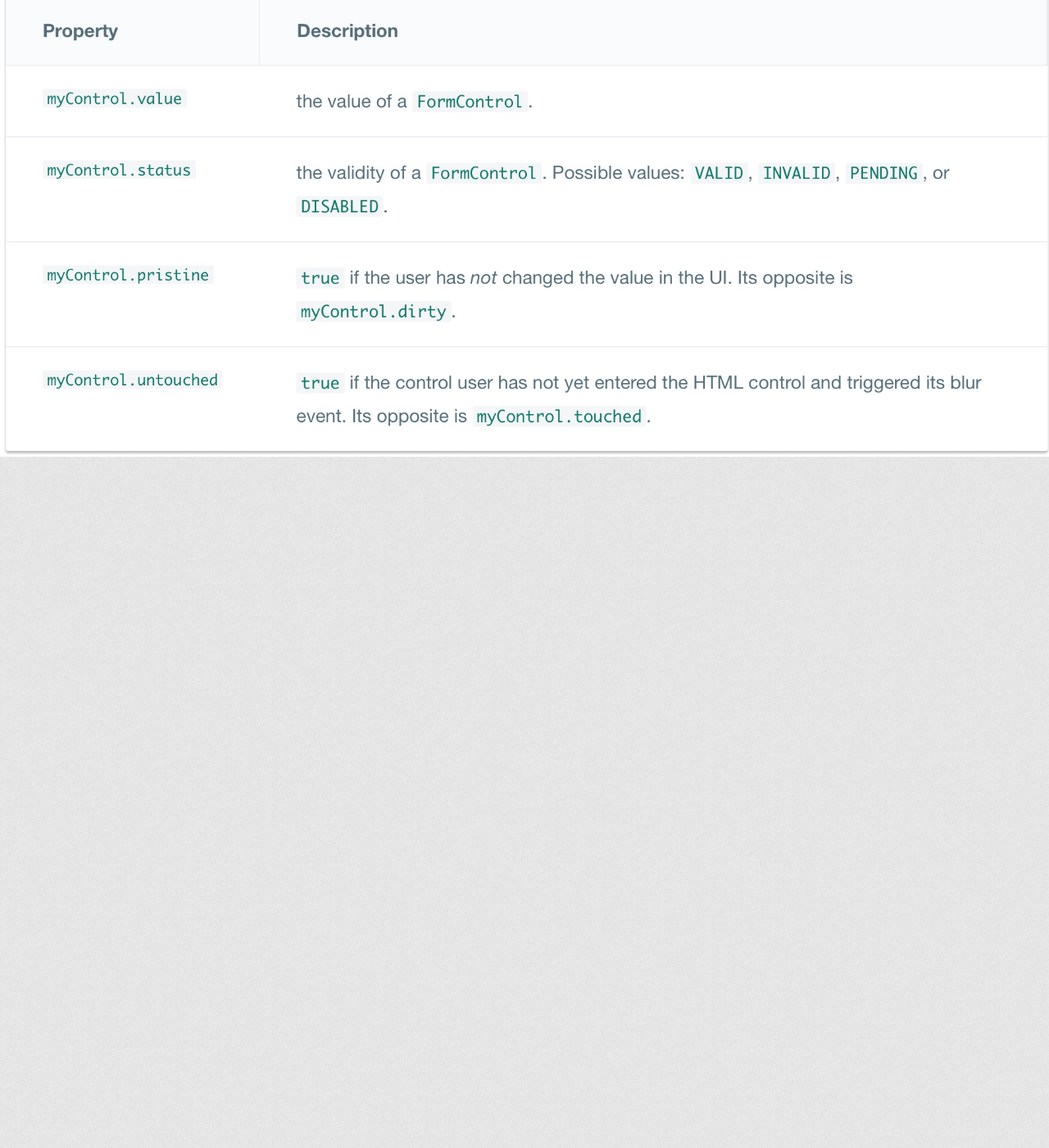
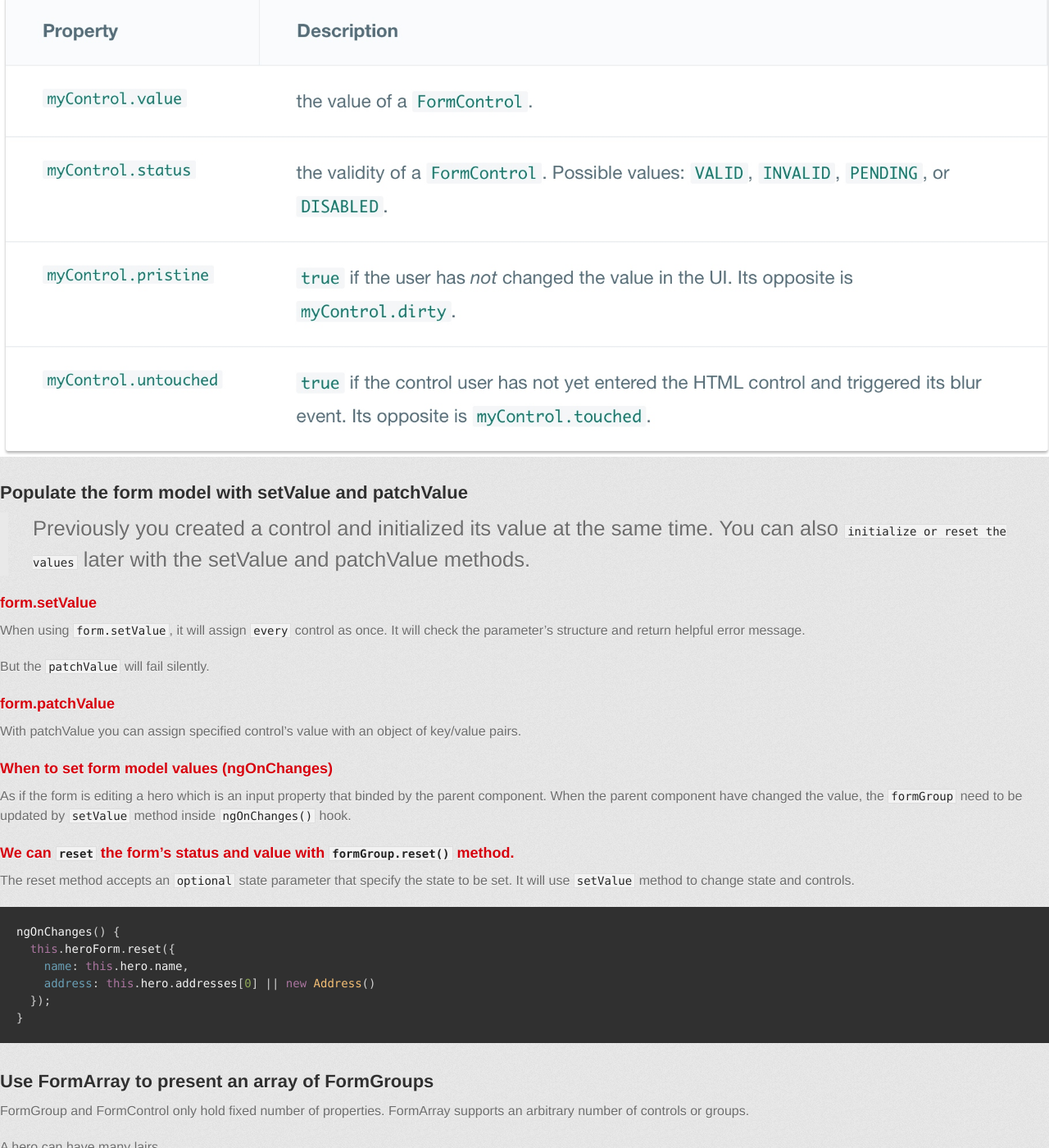
Before and after one commit to stoneyangxu/stoneyangxu.github.io, a Jekyll site: the page built from _posts/2017-04-17-reactive-forms.md, in a window 1280 px wide and 1400 px high, scrolled down 8935 px. Shown: the whole window at 82% size. Built offline with Jekyll 4.4.1, drawn with Linux system fonts in a browser that asks for light colours; some web fonts are replaced; the repository's description, which GitHub fills in, is left out; before the commit the page ends 9519 px from its top, so only the background shows below that; some of the changed text lies outside the part shown.

Commit message:
subscribe form control

````diff
--- a/_posts/2017-04-17-reactive-forms.md
+++ b/_posts/2017-04-17-reactive-forms.md
@@ -322,5 +322,116 @@
 <p>Name value: {{ heroForm.get('name').value }}</p>
 ```
 
+![](/images/2017-04-18-01-10-56.jpg)
 
-![](/images/2017-04-18-01-10-56.jpg)
+## Populate the form model with setValue and patchValue
+> Previously you created a control and initialized its value at the same time. You can also `initialize or reset the values` later with the setValue and patchValue methods.
+
+### form.setValue
+
+When using `form.setValue`, it will assign `every` control as once. It will check the parameter's structure and return helpful error message.
+
+But the `patchValue` will fail silently.
+
+### form.patchValue
+
+With patchValue you can assign specified control's value with an object of key/value pairs.
+
+### When to set form model values (ngOnChanges)
+
+As if the form is editing a hero which is an input property that binded by the parent component. When the parent component have changed the value, the `formGroup` need to be updated by `setValue` method inside `ngOnChanges()` hook.
+
+### We can `reset` the form's status and value with `formGroup.reset()` method.
+
+The reset method accepts an `optional` state parameter that specify the state to be set. It will use `setValue` method to change state and controls.
+
+```ts
+ngOnChanges() {
+  this.heroForm.reset({
+    name: this.hero.name,
+    address: this.hero.addresses[0] || new Address()
+  });
+}
+```
+
+## Use FormArray to present an array of FormGroups
+
+FormGroup and FormControl only hold fixed number of properties.
+FormArray supports an arbitrary number of controls or groups.
+
+A hero can have many lairs.
+### Change the formGroup from address to secret lairs
+
+```ts
+this.heroForm = this.fb.group({
+  name: ['', Validators.required],
+  secretLairs: this.fb.array([])
+});
+```
+- Changing the `form model's property name` is an important point: the form model doesn't have to match the data model.
+
+### Set the secretLaires
+
+```ts
+const addresses = [
+  {street: '123 Main',  city: 'Anywhere', state: 'CA',  zip: '94801'},
+  {street: '456 Maple', city: 'Somewhere', state: 'VA', zip: '23226'},
+];
+
+// map model array to FormGroup array.
+const addressesGroups = addresses.map(address => this.fb.group(address));
+
+// create FormArray by build method and FormGroup[]
+const addressFormArray = this.fb.array(addressesGroups);
+
+// override the controller with setControl
+this.heroForm.setControl('secretLairs', addressFormArray);
+```
+
+- Notice that setControl method will override the control, instead of setValue method which will update the control's value.
+- Notice also that the secretLairs FormArray contains FormGroups, not Addresses.
+
+### Displaying the FormArray
+
+```html
+  <div formArrayName="secretLairs" class="well well-lg">
+    <div *ngFor="let address of secretLairs.controls; let i=index" [formGroupName]="i" >
+      <!-- The repeated address template -->
+    </div>
+  </div>
+```
+
+- With `formArrayName` directive.
+- `secretLairs` access in *ngFor directive will call a getter method.
+
+```ts
+  get secretLairs() {
+    return this.heroForm.get('secretLairs') as FormArray;
+  }
+```
+- `formGroupName` in the loop bind to the index in the array.
+
+
+### When adding a new address, we need to push a FormGroup object.
+
+```ts
+addLair() {
+  this.secretLairs.push(this.fb.group(new Address()));
+}
+```
+
+## Observe control changes
+
+Angular calls ngOnChanges when the input hero is changed, but Angular does not call it when the hero's property is changed.
+
+We can learn about those changes with subscribing to one of the form control.
+
+```ts
+nameChangeLog: string[] = [];
+logNameChange() {
+  const nameControl = this.heroForm.get('name');
+  nameControl.valueChanges.forEach(
+    (value: string) => this.nameChangeLog.push(value)
+  );
+}
+```
````
